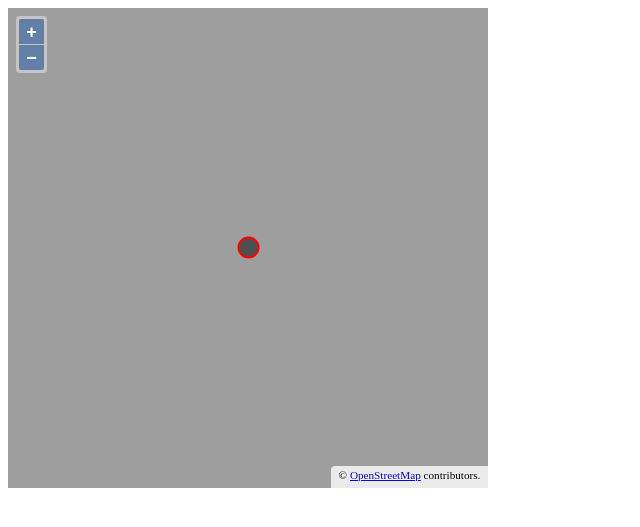
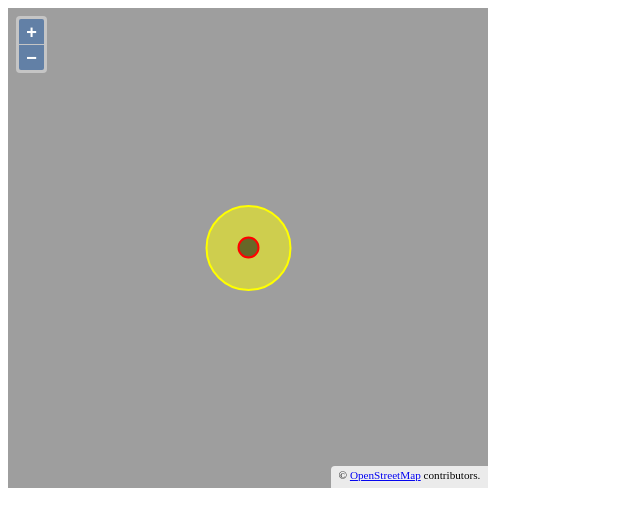
Before and after one commit to dictoss/osmmarkerstorage, a Django app: page /markerstorage/osm/ol5/first.html in a window 1280 px wide. Shown: the top 527 px of the page, without its empty margins (0-640 px from the left). Run offline with Django 3.2, Linux system fonts and the light colour scheme; parts of the project's set-up code (start-up, migrations or seed data) failed here and were passed over.

Commit message:
add point and add circle

```diff
--- a/webapp/osmproj1/markerstorage/templates/osm/ol5/first.html
+++ b/webapp/osmproj1/markerstorage/templates/osm/ol5/first.html
@@ -23,7 +23,16 @@ window.onload = function(){
         })
     });
 
-    // 点の座標を決める
+    var vectorSource = new ol.source.Vector();
+    var vectorLayer = new ol.layer.Vector({
+        source: vectorSource
+    });
+
+    // レイヤの追加と描画する図の指定
+    _map.addLayer(vectorLayer);
+
+
+    // add point
     var point = new ol.Feature({
        geometry: new ol.geom.Point(ol.proj.transform([142.368, 43.760], "EPSG:4326", "EPSG:3857")),
        name: "test point"
@@ -41,18 +50,25 @@ window.onload = function(){
     });
 
     point.setStyle(style_point);
-    //point = null;
+    vectorSource.addFeature(point);
 
-    var vectorSource = new ol.source.Vector({
-        features: [point]
+
+    // add circle
+    var myCircle = new ol.Feature({
+        geometry: new ol.geom.Circle(
+            ol.proj.transform([142.368, 43.760], "EPSG:4326", "EPSG:3857"), 400),
     });
 
-    var vectorLayer = new ol.layer.Vector({
-        source: vectorSource
+    var style_circle = new ol.style.Style({
+        fill: new ol.style.Fill({color: 'rgba(255, 255, 0, 0.5)'}),
+        stroke: new ol.style.Stroke({
+            color: [255, 255, 0],
+            width: 2
+        })
     });
 
-    // レイヤの追加と描画する図の指定
-    _map.addLayer(vectorLayer);
+    myCircle.setStyle(style_circle);
+    vectorSource.addFeature(myCircle);
 }
 </script>
 <body>
```
